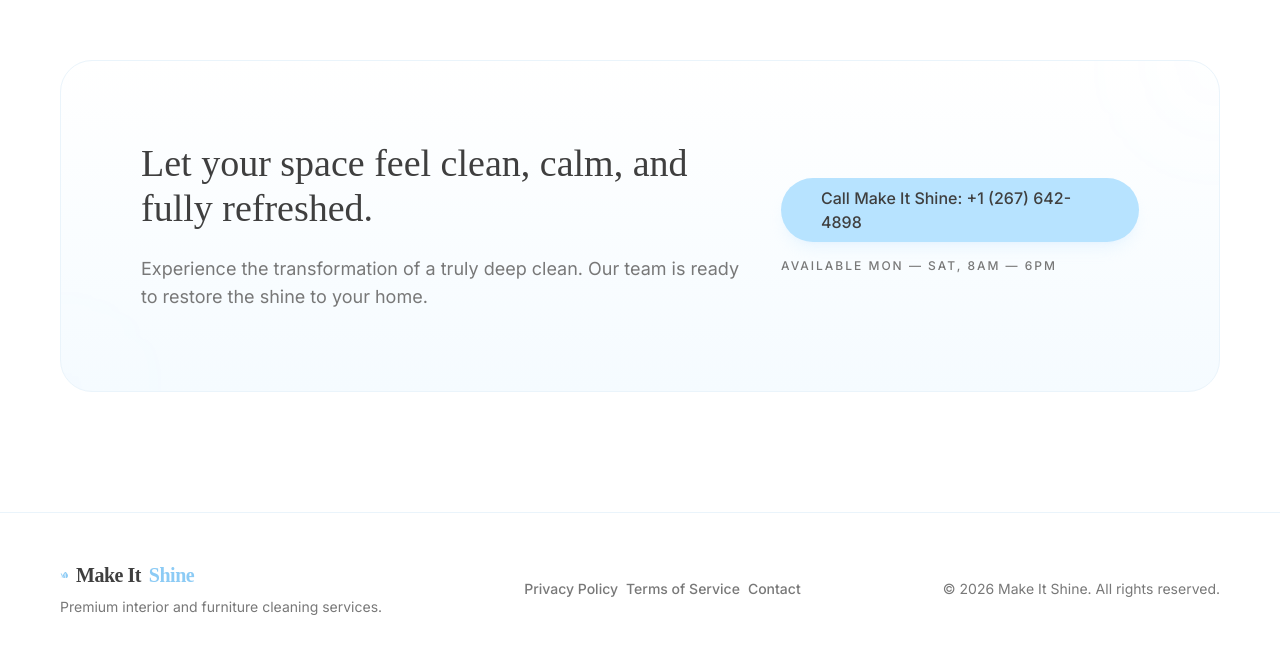
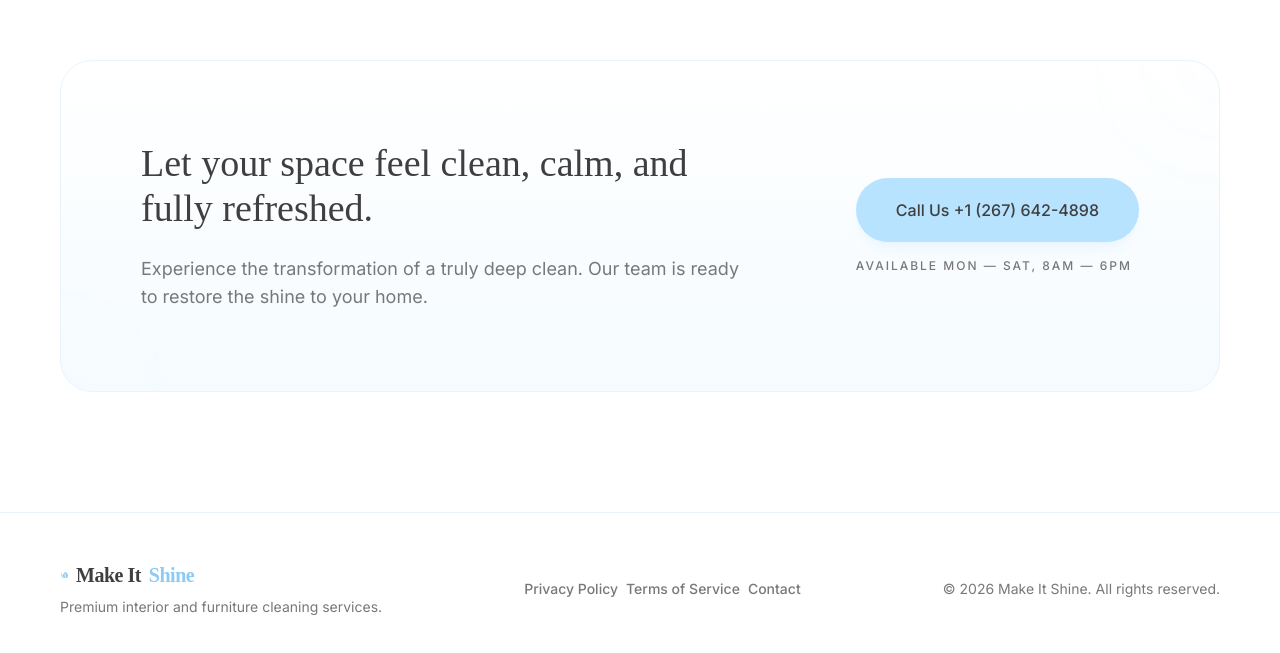
Before and after one commit to Ux-Geek/make-it-shine, a React (Vite) app: page / in a window 1280 px wide. Shown: the part 4177-4830 px from the top of the page. Built offline with nearby package versions, Linux system fonts and the light colour scheme; a web font is replaced by a local one.

Commit message:
style: update CTA button text to Call Us

```diff
--- a/src/components/CTA.tsx
+++ b/src/components/CTA.tsx
@@ -25,7 +25,7 @@ export default function CTA() {
               href="tel:+12676424898"
               className="h-[64px] px-10 rounded-full bg-brand-accent text-brand-heading font-medium inline-flex items-center justify-center hover:bg-brand-accent-hover hover:-translate-y-1 transition-all duration-300 shadow-lg shadow-brand-accent/20"
             >
-              Call Make It Shine: +1 (267) 642-4898
+              Call Us +1 (267) 642-4898
             </a>
             <p className="text-xs text-brand-text uppercase tracking-[2px] font-medium">
               Available Mon — Sat, 8am — 6pm
```
Also changed, not shown: 1 other file (tests, documents, lock files or other folders).
